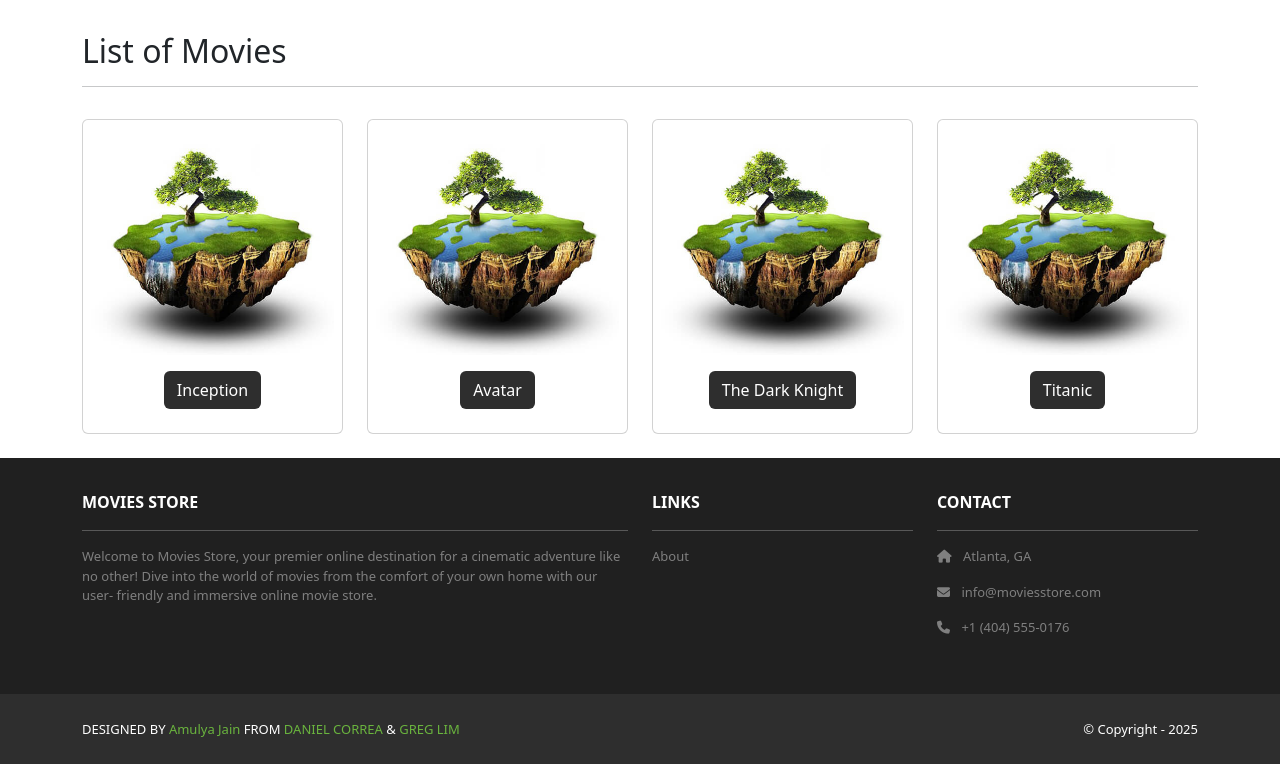
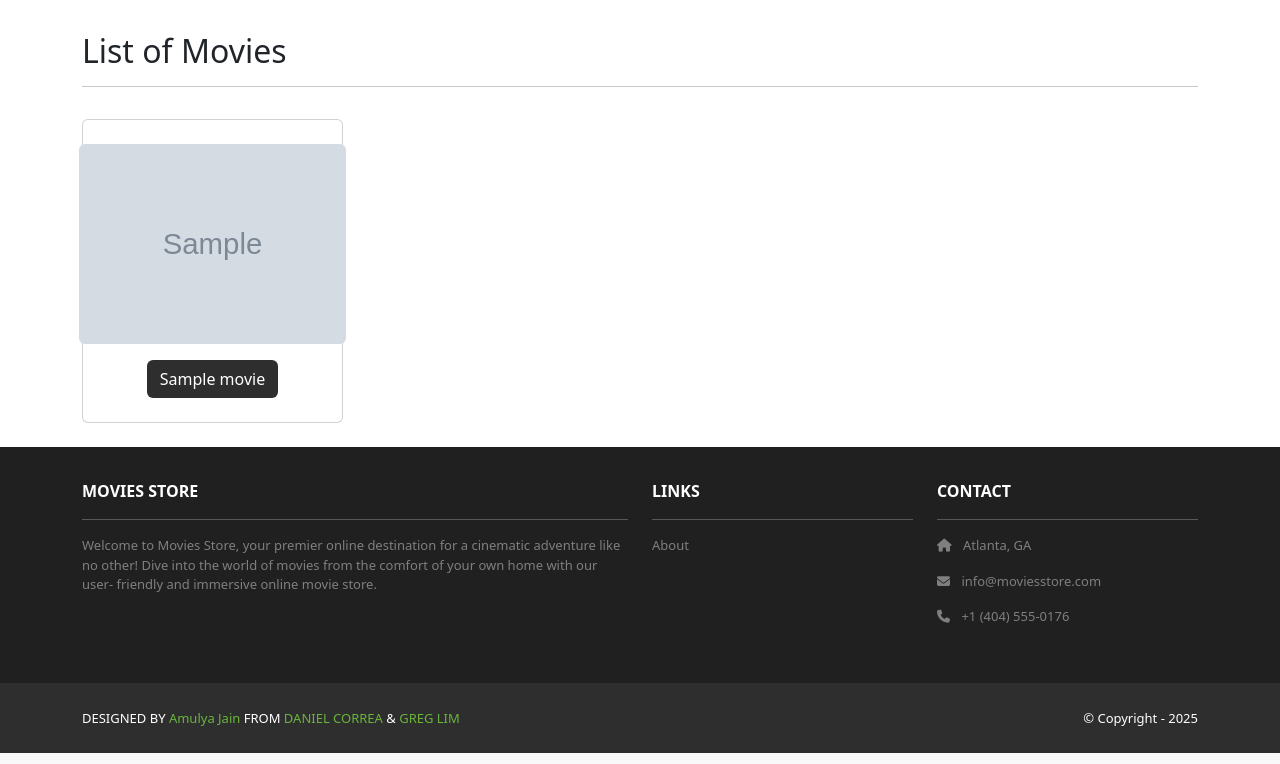
Before and after one commit to amuhak/GT-Movies-Store, a Django app: page /movies/ in a window 1280 px wide. Shown: the part 82-846 px from the top of the page. Run offline with Django 5.2, Linux system fonts and the light colour scheme; tables that the repository leaves empty hold one stand-in row (values such as "Sample post"); grey boxes marked "Sample" are stand-in pictures; parts of the project's set-up code (start-up, migrations or seed data) failed here and were passed over; some libraries are stand-ins or nearby versions; some web fonts are replaced.

Commit message:
Update movie display

```diff
--- a/movies/templates/movies/index.html
+++ b/movies/templates/movies/index.html
@@ -13,8 +13,8 @@
             {% for movie in template_data.movies %}
             <div class="col-md-4 col-lg-3 mb-2">
                 <div class="p-2 card align-items-center pt-4">
-                    <img src="{% static 'img/about.jpg' %}"
-                         class="card-img-top rounded">
+                    <img src="{{ movie.image.url }}"
+                         class="card-img-top rounded img-card-200">
                     <div class="card-body text-center">
                         <a href="{% url 'movies.show' id=movie.id %}"
                            class="btn bg-dark text-white">
--- a/movies/views.py
+++ b/movies/views.py
@@ -1,39 +1,13 @@
 from django.shortcuts import render
-
-movies = [
-    {
-        "id": 1,
-        "name": "Inception",
-        "price": 12,
-        "description": "A mind-bending heist thriller.",
-    },
-    {
-        "id": 2,
-        "name": "Avatar",
-        "price": 13,
-        "description": "A journey to a distant world and the battle for resources.",
-    },
-    {
-        "id": 3,
-        "name": "The Dark Knight",
-        "price": 14,
-        "description": "Gothams vigilante faces the Joker.",
-    },
-    {
-        "id": 4,
-        "name": "Titanic",
-        "price": 11,
-        "description": "A love story set against the backdrop of the sinking Titanic.",
-    },
-]
+from .models import Movie
 
 
 def index(request):
-    template_data = {"title": "Movies", "movies": movies}
+    template_data = {"title": "Movies", "movies": Movie.objects.all()}
     return render(request, "movies/index.html", {"template_data": template_data})
 
 
 def show(request, id):
-    movie = movies[id - 1]
-    template_data = {"title": movie["name"], "movie": movie}
+    movie = Movie.objects.get(id=id)
+    template_data = {"title": movie.name, "movie": movie}
     return render(request, "movies/show.html", {"template_data": template_data})
--- a/moviesstore/static/css/style.css
+++ b/moviesstore/static/css/style.css
@@ -38,3 +38,13 @@
 .ms-footer-bottom a:hover {
     color: #fff;
 }
+
+.img-card-200 {
+    width: fit-content;
+    max-height: 200px;
+}
+
+.img-card-400 {
+    width: fit-content;
+    max-height: 400px;
+}
```
Also changed, not shown: movies/templates/movies/show.html (+4 -6 lines).
